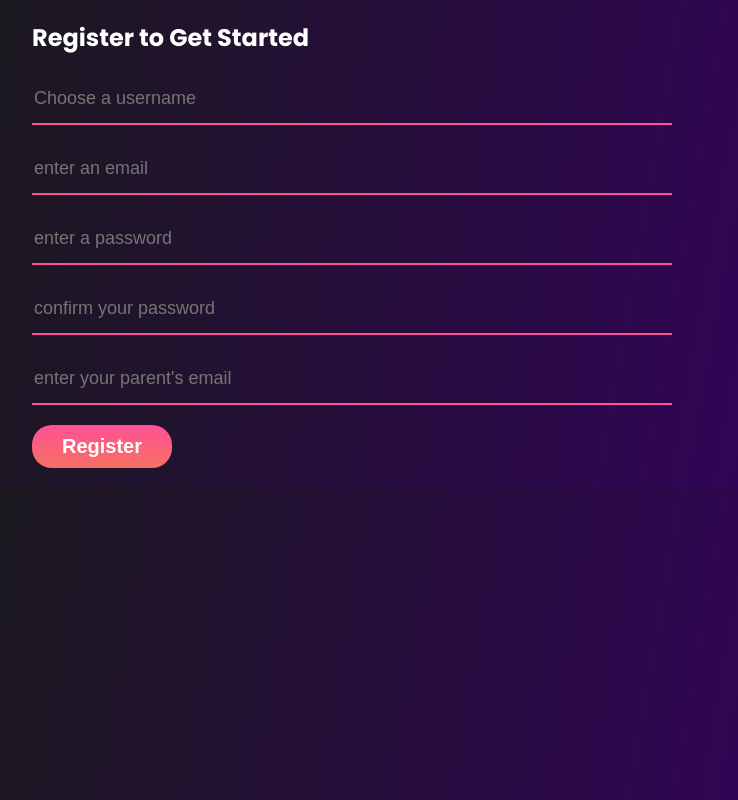
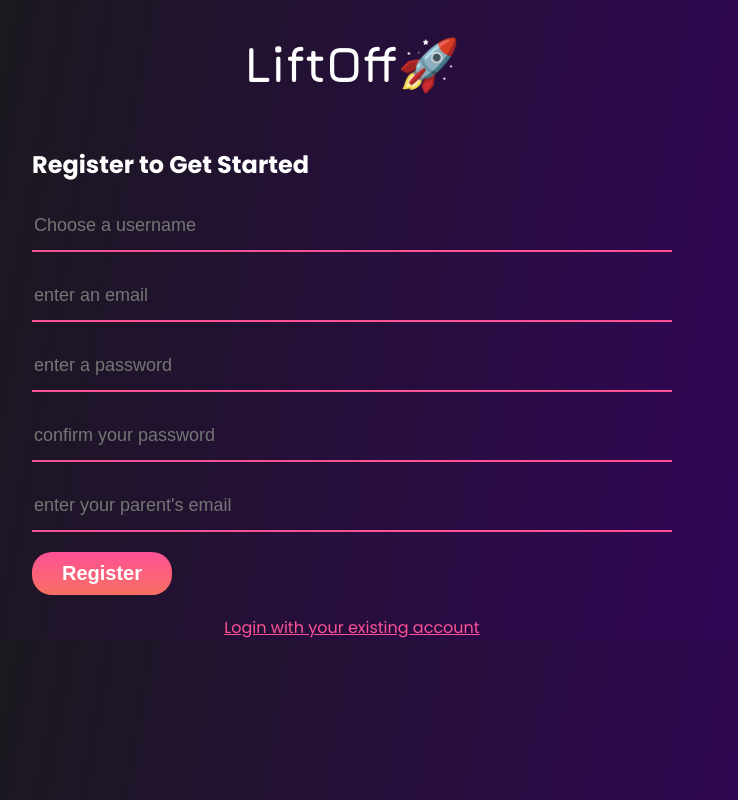
Before and after one commit to kel-si/LiftOff, a React (Create React App) app in the folder client/: page /register in a window 1280 px wide. Shown: the whole page, without its empty margins (288-1026 px from the left). Built offline with nearby package versions, Linux system fonts and the light colour scheme; no server answers.

Commit message:
add logo and link to login on register page

```diff
--- a/client/src/components/user-management/Register.js
+++ b/client/src/components/user-management/Register.js
@@ -1,6 +1,6 @@
 import React, { useState } from "react";
 import axios from "axios";
-import { useNavigate } from "react-router-dom";
+import { useNavigate, Link } from "react-router-dom";
 
 export default function Register(props) {
   const [formValue, setformValue] = useState({
@@ -44,6 +44,13 @@ export default function Register(props) {
 
   return (
     <div>
+      <div className="page-container">
+      <h1 className="logo">
+          LiftOff
+          <span role="img" aria-label="rocket ship emoji">
+            🚀
+          </span>
+      </h1>
       <form onSubmit={handleSubmit} className="form-container">
         <h2>Register to Get Started</h2>
         <input
@@ -90,6 +97,8 @@ export default function Register(props) {
           Register
         </button>
       </form>
+      <Link to="/login">Login with your existing account</Link>
+      </div>
     </div>
   );
 }
```
